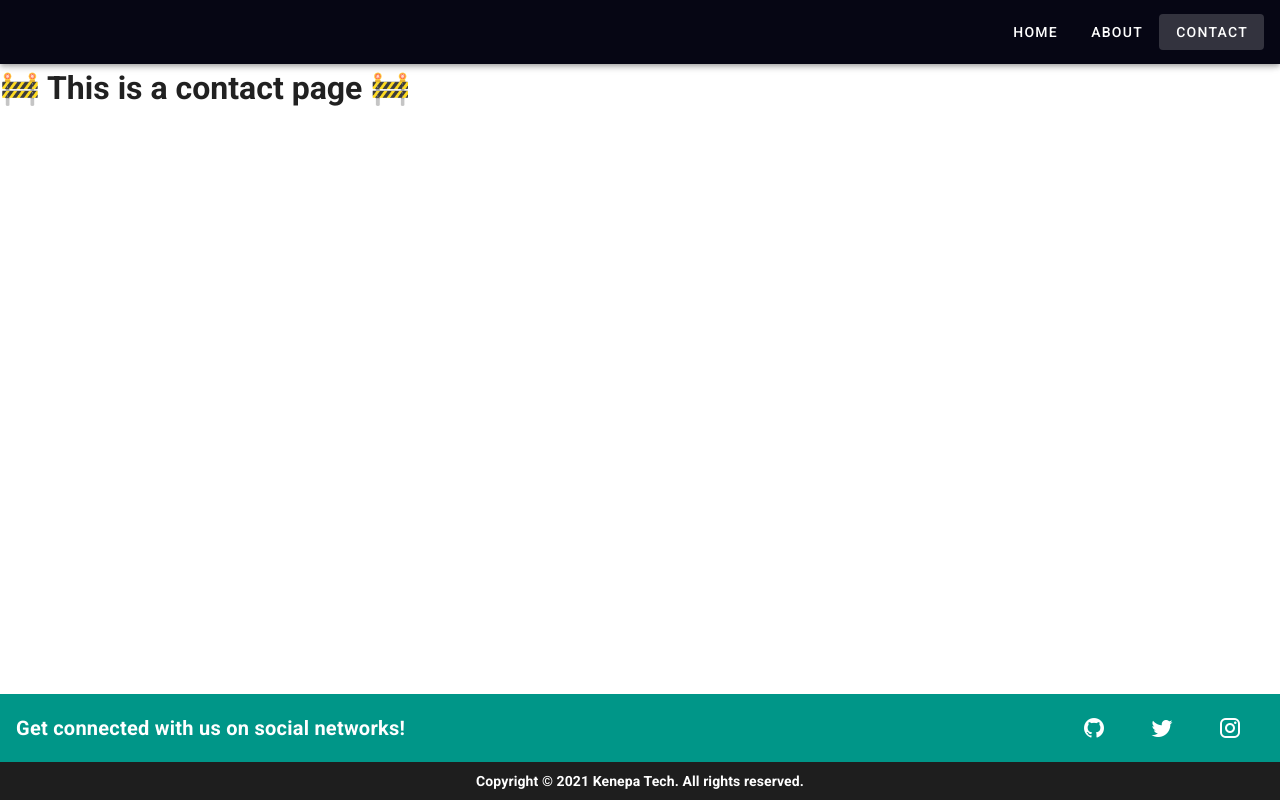
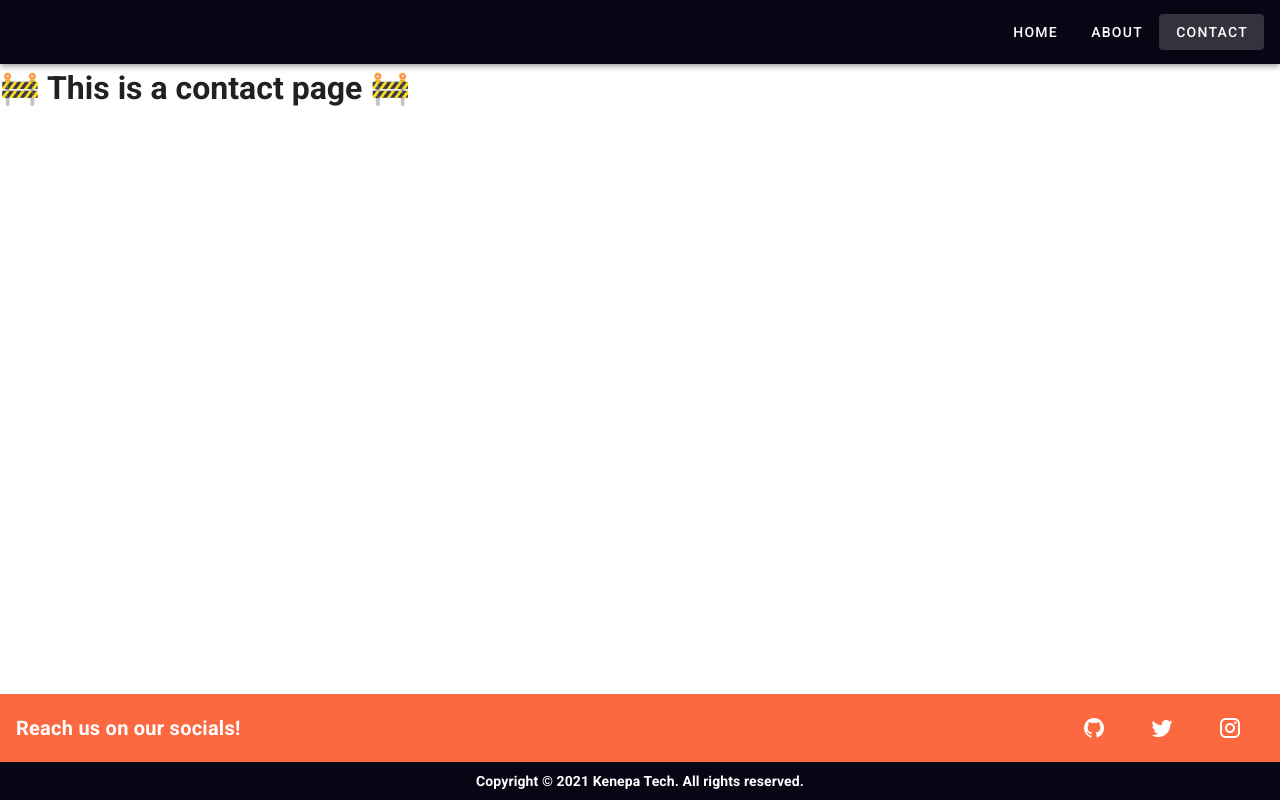
Before and after one commit to KenepaTech/kenepa-vue, a Vue app: page /contact in a window 1280 px wide. Built offline with nearby package versions, Linux system fonts and the light colour scheme.

Commit message:
Customize footer

```diff
--- a/src/components/Footer.vue
+++ b/src/components/Footer.vue
@@ -1,9 +1,9 @@
 <template>
   <v-footer dark padless>
     <v-card class="flex" flat tile>
-      <v-card-title class="teal">
+      <v-card-title class="kenepa-pumpkin">
         <strong class="subheading"
-          >Get connected with us on social networks!</strong
+          >Reach us on our socials!</strong
         >
 
         <v-spacer></v-spacer>
@@ -23,7 +23,7 @@
         </v-btn>
       </v-card-title>
 
-      <v-card-text class="py-2 white--text text-center">
+      <v-card-text class="py-2 white--text text-center main-bg-color">
         <strong
           >Copyright &copy; {{ new Date().getFullYear() }} Kenepa Tech. All
           rights reserved.</strong
@@ -48,3 +48,13 @@ export default {
   },
 };
 </script>
+
+<style scoped>
+  .main-bg-color {
+    background-color: var(--main-bg-color);
+  }
+
+  .kenepa-pumpkin {
+    background-color: var(--kenepa-pumpkin);
+  }
+</style>
--- a/src/plugins/vuetify.js
+++ b/src/plugins/vuetify.js
@@ -1,7 +1,10 @@
-import Vue from 'vue';
-import Vuetify from 'vuetify/lib/framework';
+import Vue from "vue";
+import Vuetify from "vuetify/lib/framework";
 
 Vue.use(Vuetify);
 
 export default new Vuetify({
+  theme: {
+    options: { customProperties: true },
+  },
 });
```
